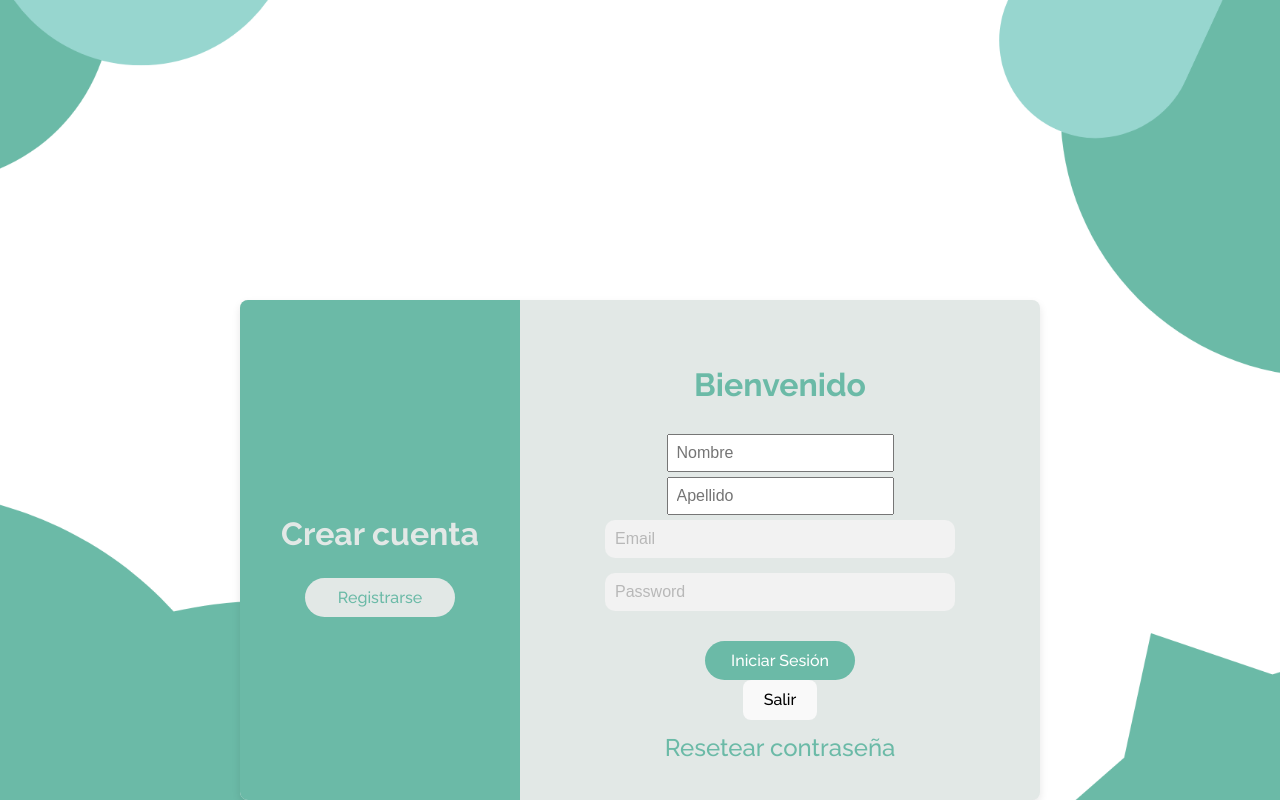
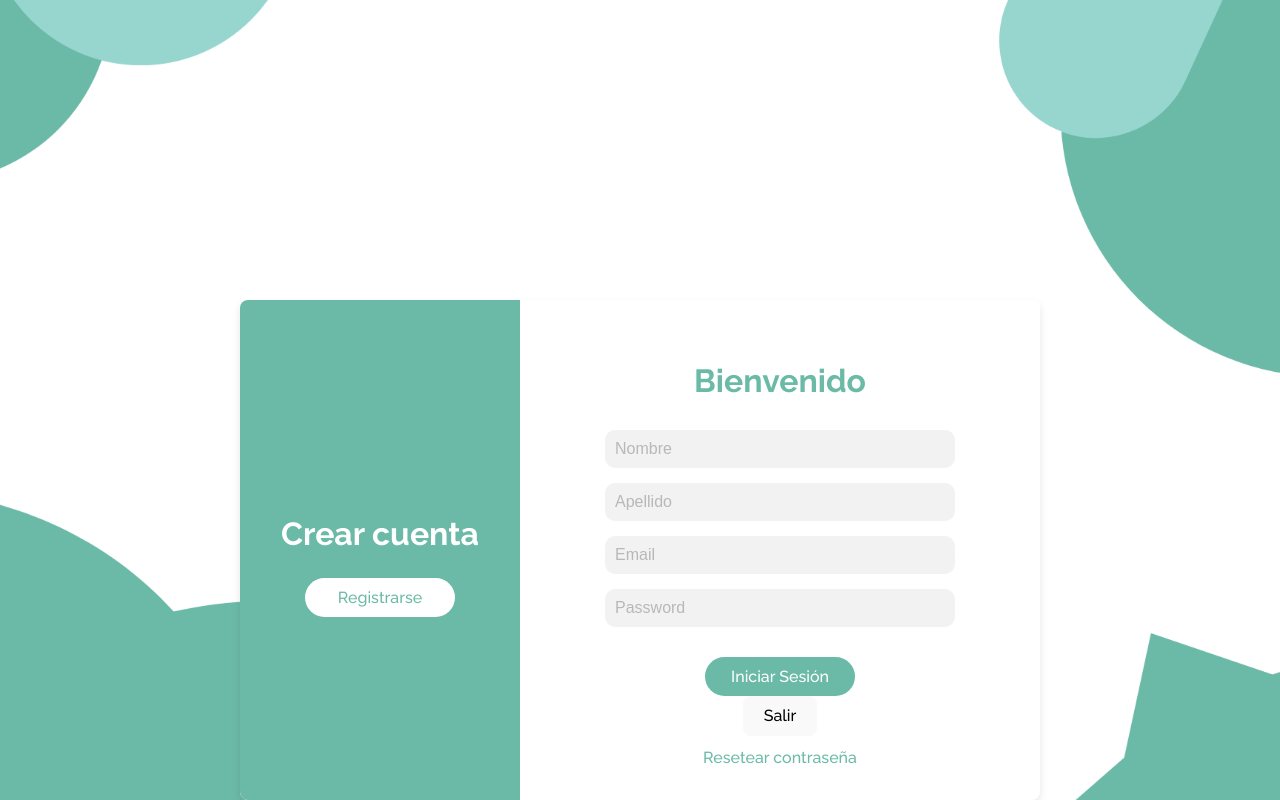
Before and after one commit to OnaBenedi/thirdProject, a React (Vite) app: page /signup in a window 1280 px wide. Built offline with nearby package versions, Linux system fonts and the light colour scheme; a web font is replaced by a local one.

Commit message:
change classes

```diff
--- a/src/components/pages/Signup.jsx
+++ b/src/components/pages/Signup.jsx
@@ -1,4 +1,4 @@
-import "./Login.css";
+import "./Signup.css";
 import { useState } from "react";
 import { register, login } from "../../../user-info/login";
 import { auth, db } from "../../config/firebase";
@@ -97,11 +97,13 @@ function Signup() {
           <h2>Bienvenido</h2>
           <form onSubmit={handleSubmit}>
             <input
+              className="login-input"
               placeholder="Nombre"
               type="text"
               onChange={(e) => setName(e.target.value)}
             />
             <input
+              className="login-input"
               placeholder="Apellido"
               type="text"
               onChange={(e) => setSurname(e.target.value)}
```
